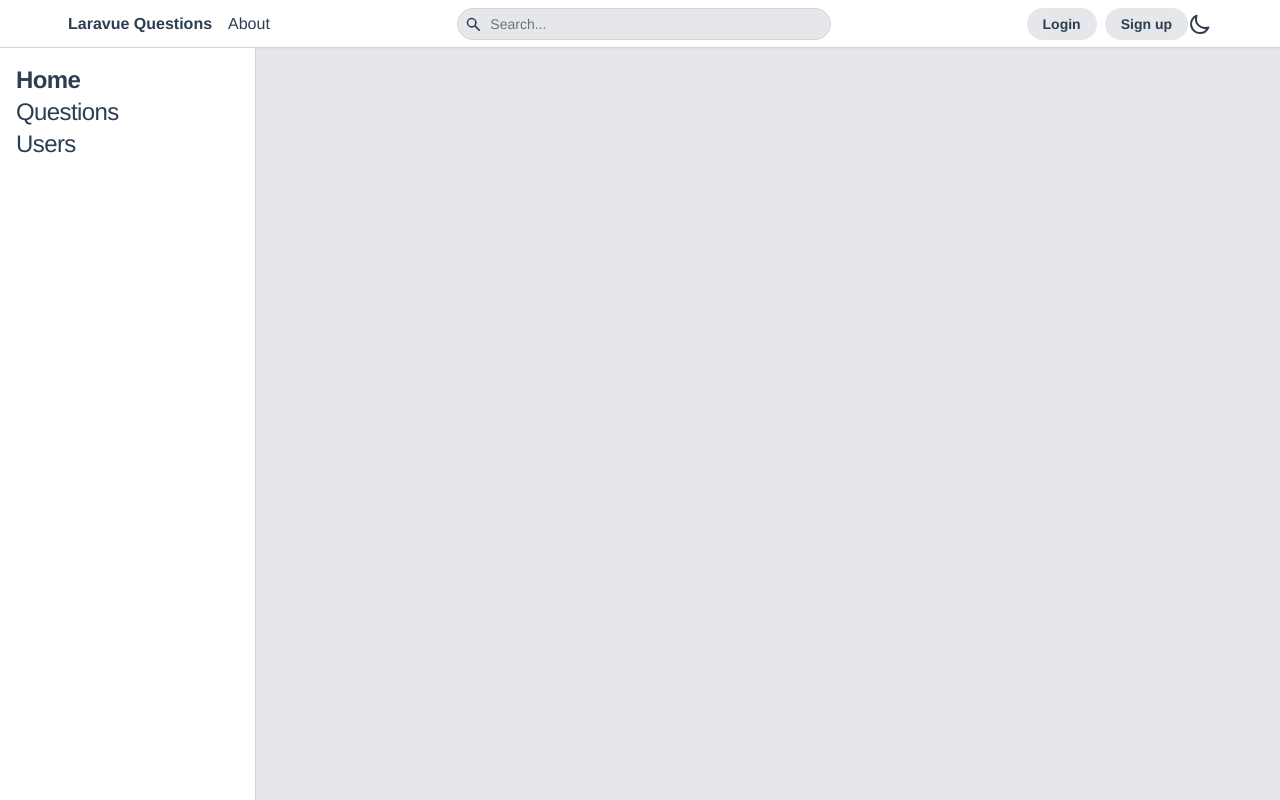
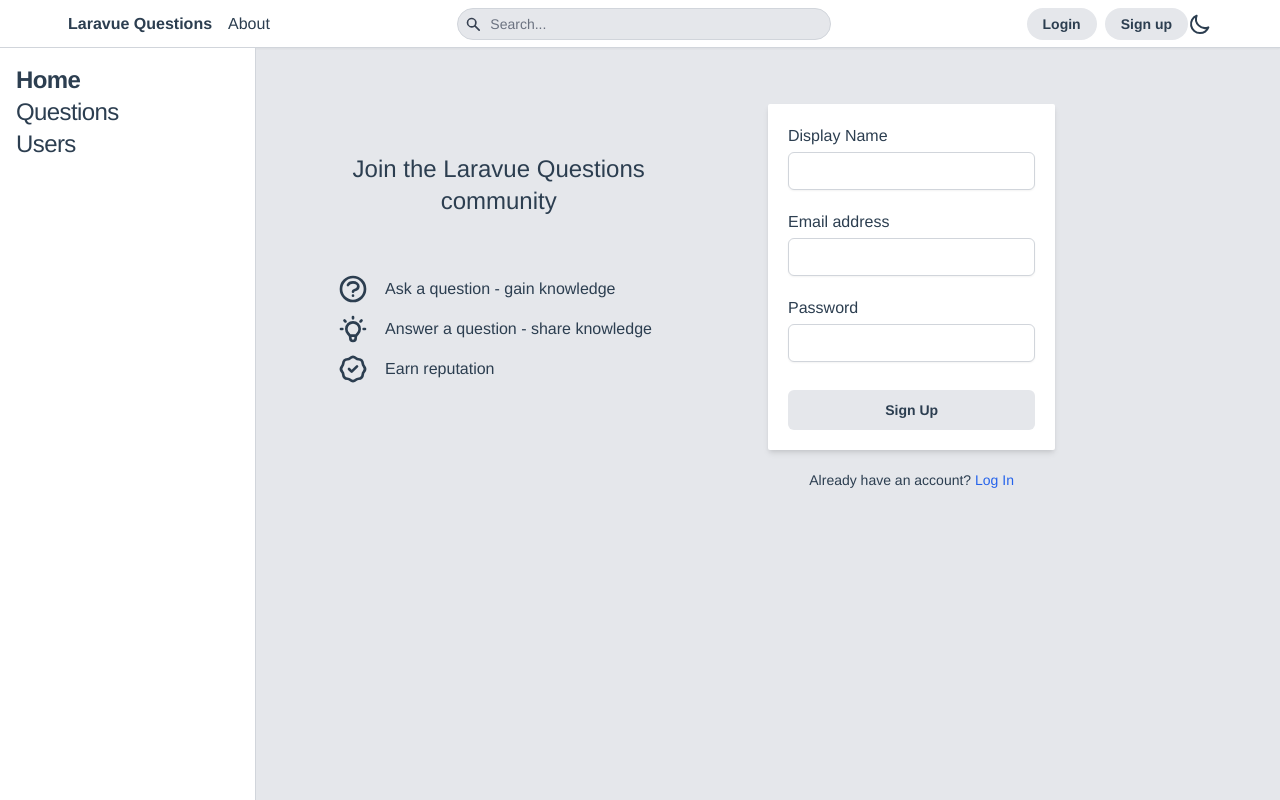
Before and after one commit to jamawe/vue-questions, a Vue app: page /signup in a window 1280 px wide. Built offline with nearby package versions, Linux system fonts and the light colour scheme.

Commit message:
Added Sign Up Page layout

```diff
--- a/src/router.js
+++ b/src/router.js
@@ -5,6 +5,7 @@ import QuestionCreate from './views/Questions/Create.vue';
 import QuestionShow from './views/Questions/Show.vue';
 // import UserShow from './views/Users/Show.vue';
 import Login from './views/Login.vue';
+import Signup from './views/Signup.vue';
 
 Vue.use(Router);
 
@@ -15,7 +16,15 @@ export default new Router({
     {
       path: '/login',
       name: 'login',
-      component: Login
+      component: Login,
+      meta: { title: 'Log In' },
+    },
+
+    {
+      path: '/signup',
+      name: 'signup',
+      component: Signup,
+      meta: { title: 'Sign Up' },
     },
 
     {
--- a/src/views/Login.vue
+++ b/src/views/Login.vue
@@ -27,7 +27,7 @@
 
 
           <div>
-            <button @click="submitLogin" class="bg-gray-200 h-8 px-4 py-1 w-full rounded-full text-sm font-bold">
+            <button @click="submitLogin" class="bg-gray-200 h-10 px-4 py-1 w-full rounded-md text-sm font-bold">
               Log In
             </button>
           </div>
--- /dev/null
+++ b/src/views/Signup.vue
@@ -0,0 +1,121 @@
+<template>
+  <div class="flex flex-col mx-auto">
+
+    <!-- <div class="mt-10 mx-auto flex flex-col items-center">
+      <svg xmlns="http://www.w3.org/2000/svg" class="w-20 h-20" fill="none" viewBox="0 0 24 24" stroke="currentColor">
+        <path stroke-linecap="round" stroke-linejoin="round" stroke-width="2" d="M17 8h2a2 2 0 012 2v6a2 2 0 01-2 2h-2v4l-4-4H9a1.994 1.994 0 01-1.414-.586m0 0L11 14h4a2 2 0 002-2V6a2 2 0 00-2-2H5a2 2 0 00-2 2v6a2 2 0 002 2h2v4l.586-.586z" />
+      </svg>
+
+      <h2 class="text-2xl">
+        Laravue Questions
+      </h2>
+    </div> -->
+
+    <div class="mt-10 mb-5 mx-auto p-4">
+      <!-- <form action="#" @submit.prevent="submit"> -->
+        <div class="grid grid-cols-1 md:grid-cols-2 gap-y-1">
+
+          <div class="grid grid-cols-1 grid-flow-row-dense gap-y-0 w-3/4 md:mr-4">
+            <h1 class="text-2xl flex items-center">Join the Laravue Questions community</h1>
+
+            <div>
+              <div class="flex items-center my-2">
+                <div class="mr-4">
+                  <svg xmlns="http://www.w3.org/2000/svg" class="h-8 w-8" fill="none" viewBox="0 0 24 24" stroke="currentColor">
+                    <path stroke-linecap="round" stroke-linejoin="round" stroke-width="2" d="M8.228 9c.549-1.165 2.03-2 3.772-2 2.21 0 4 1.343 4 3 0 1.4-1.278 2.575-3.006 2.907-.542.104-.994.54-.994 1.093m0 3h.01M21 12a9 9 0 11-18 0 9 9 0 0118 0z" />
+                  </svg>
+                </div>
+                <div class="flex items-center">Ask a question - gain knowledge</div>
+              </div>
+              <div class="flex items-center my-2">
+                <div class="mr-4">
+                  <svg xmlns="http://www.w3.org/2000/svg" class="h-8 w-8" fill="none" viewBox="0 0 24 24" stroke="currentColor">
+                    <path stroke-linecap="round" stroke-linejoin="round" stroke-width="2" d="M9.663 17h4.673M12 3v1m6.364 1.636l-.707.707M21 12h-1M4 12H3m3.343-5.657l-.707-.707m2.828 9.9a5 5 0 117.072 0l-.548.547A3.374 3.374 0 0014 18.469V19a2 2 0 11-4 0v-.531c0-.895-.356-1.754-.988-2.386l-.548-.547z" />
+                  </svg>
+                </div>
+                <div class="flex items-center">Answer a question - share knowledge</div>
+              </div>
+              <div class="flex items-center my-2">
+                <div class="mr-4">
+                  <svg xmlns="http://www.w3.org/2000/svg" class="h-8 w-8" fill="none" viewBox="0 0 24 24" stroke="currentColor">
+                    <path stroke-linecap="round" stroke-linejoin="round" stroke-width="2" d="M9 12l2 2 4-4M7.835 4.697a3.42 3.42 0 001.946-.806 3.42 3.42 0 014.438 0 3.42 3.42 0 001.946.806 3.42 3.42 0 013.138 3.138 3.42 3.42 0 00.806 1.946 3.42 3.42 0 010 4.438 3.42 3.42 0 00-.806 1.946 3.42 3.42 0 01-3.138 3.138 3.42 3.42 0 00-1.946.806 3.42 3.42 0 01-4.438 0 3.42 3.42 0 00-1.946-.806 3.42 3.42 0 01-3.138-3.138 3.42 3.42 0 00-.806-1.946 3.42 3.42 0 010-4.438 3.42 3.42 0 00.806-1.946 3.42 3.42 0 013.138-3.138z" />
+                  </svg>
+                </div>
+                <div class="flex items-center">Earn reputation</div>
+              </div>
+                        </div>
+            </div>
+
+          <div class="grid grid-cols-1 gap-5 w-2/3">
+            <div class="grid grid-cols-1 gap-5 bg-white rounded-sm shadow-md p-5">
+              <label for="name" class="block">
+                <span class="flex justify-start text-md">Display Name</span>
+                <input class="mt-1 block w-full rounded-md border-gray-300 shadow-sm text-sm" type="text" name="name" id="name" v-model="form.name">
+              </label>
+              <label for="email" class="block">
+                <span class="flex justify-start text-md">Email address</span>
+                <input class="mt-1 block w-full rounded-md border-gray-300 shadow-sm text-sm" type="email" name="email" id="email" v-model="form.email">
+              </label>
+              <label for="password" class="block">
+                <span class="flex justify-start text-md">Password</span>
+                <input class="mt-1 block w-full rounded-md border-gray-300 shadow-sm text-sm" type="password" name="password" id="password" v-model="form.password">
+              </label>
+
+              <div>
+                <button @click="submitLogin" class="bg-gray-200 h-10 mt-2 px-4 py-1 w-full rounded-md text-sm font-bold">
+                  Sign Up
+                </button>
+              </div>
+            </div>
+
+                    <div>
+                      <h4 class="text-sm">
+                        Already have an account?
+                        <router-link to="/login" class="text-blue-600">Log In</router-link>
+                      </h4>
+                    </div>
+          </div>
+
+        </div>
+      <!-- </form> -->
+    </div>
+
+    <!-- <div>
+      <h4 class="text-sm">
+        Already have an account?
+        <router-link to="/login" class="text-blue-600">Log In</router-link>
+      </h4>
+    </div> -->
+  </div>
+</template>
+
+<script>
+  // import axios from 'axios'
+  // import { mapActions } from 'vuex'
+
+  export default {
+    name: 'Signup',
+
+    data () {
+      return {
+        form: {
+          name: '',
+          email: '',
+          password: '',
+        }
+      }
+    },
+
+    methods: {
+      // ...mapActions({
+      //   signIn: 'signIn'
+      // }),
+
+      // async submitLogin() {
+      //   await this.$store.dispatch('signIn', this.form);
+
+      //   this.$router.replace({ name: 'home' });
+      // }
+    }
+  }
+</script>
```
